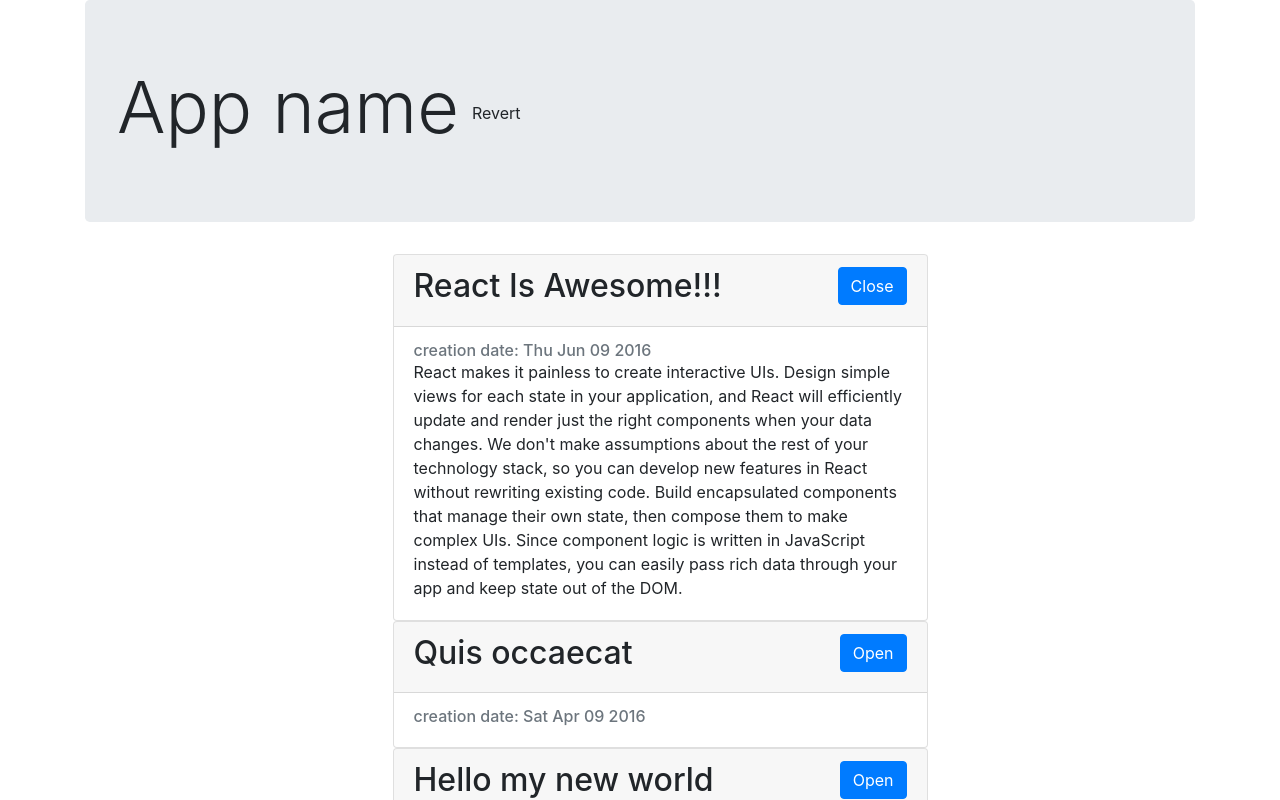
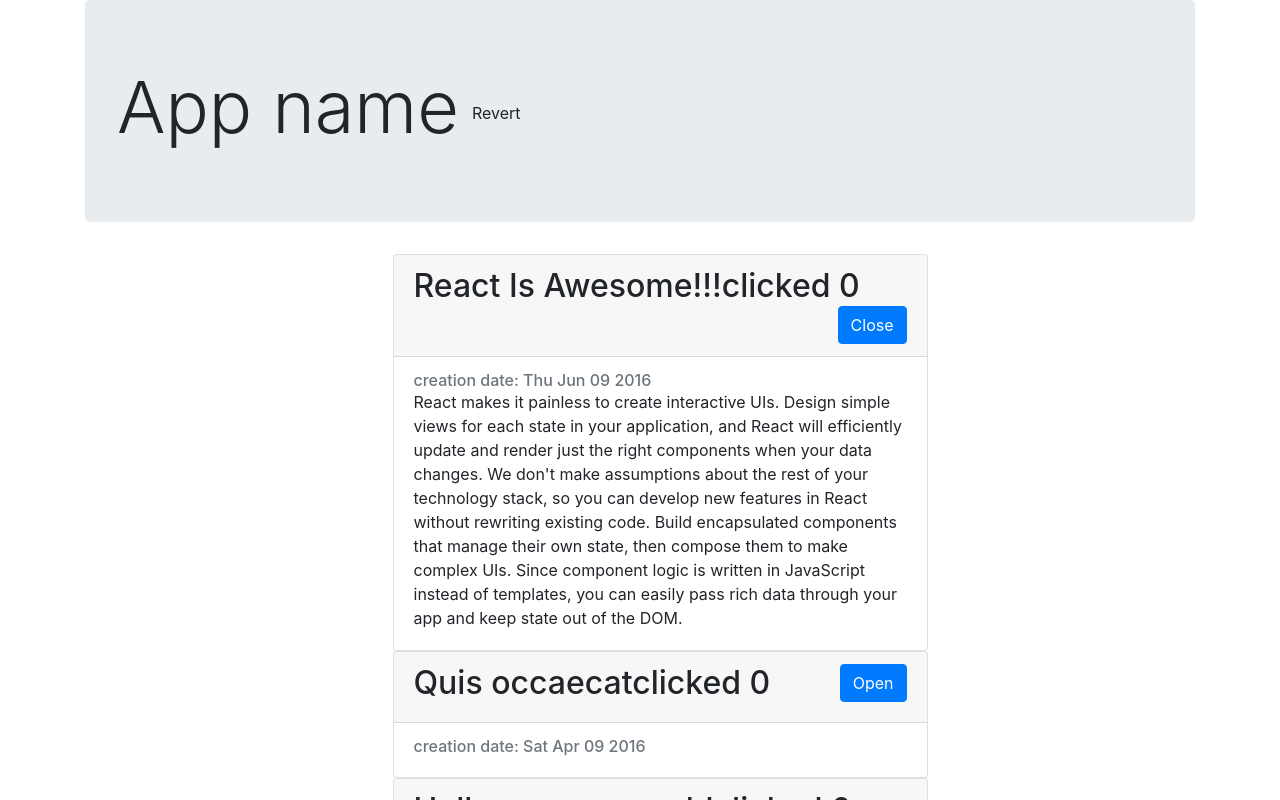
Before and after one commit to igarkhipenko/reactLearnJavascriptRu, a React (Create React App) app: page / in a window 1280 px wide. Shown: the top 800 px of the page. Built offline with nearby package versions, Linux system fonts and the light colour scheme.

Commit message:
apps optimization, shouldComponentUpdate/PureComponent

```diff
--- a/src/components/Article.jsx
+++ b/src/components/Article.jsx
@@ -1,27 +1,33 @@
-import React, { Component } from 'react'
+import React, { Component, PureComponent } from 'react'
 
-class Article extends Component {
+class Article extends PureComponent {
 	constructor(props) {
 		super(props)
 
 		this.state = {
-			isOpen: props.defaultOpen
+			isOpen: props.defaultOpen,
+			count: 0
 		}
 	}
+
+	/*
+	shouldComponentUpdate(nextProps, nextState) {
+		return this.state.isOpen !== nextState.isOpen
+	}
+	*/
 
 	componentWillMount() {
 		console.log('mounting')
 	}
 
 	componentWillReceiveProps(nextProps) {
-		console.log('will receive props')
 		if (nextProps.defaultOpen !== this.props.defaultOpen) this.setState({
 			isOpen: nextProps.defaultOpen
 		})
 	}
 
 	componentWillUpdate() {
-		console.log('wiil update')
+		console.log('will update')
 	}
 
 	render() {
@@ -31,8 +37,9 @@ class Article extends Component {
 		return (
 			<div className='card mx-auto' style={style}>
 				<div className='card-header'>
-					<h2>
+					<h2 onClick={this.clickCounter}>
 						{article.title}
+						clicked {this.state.count}
 						<button className='btn btn-primary float-right' onClick={this.handleClick}>
 							{this.state.isOpen ? 'Close' : 'Open'}
 						</button>
@@ -48,6 +55,12 @@ class Article extends Component {
 		)
 	}
 
+	clickCounter = () => {
+		this.setState({
+			count: this.state.count + 1
+		})
+	}
+
 	handleClick = () => {
 		this.setState({
 			isOpen: !this.state.isOpen
```
Also changed, not shown: 2 other files (tests, documents, lock files or other folders).
